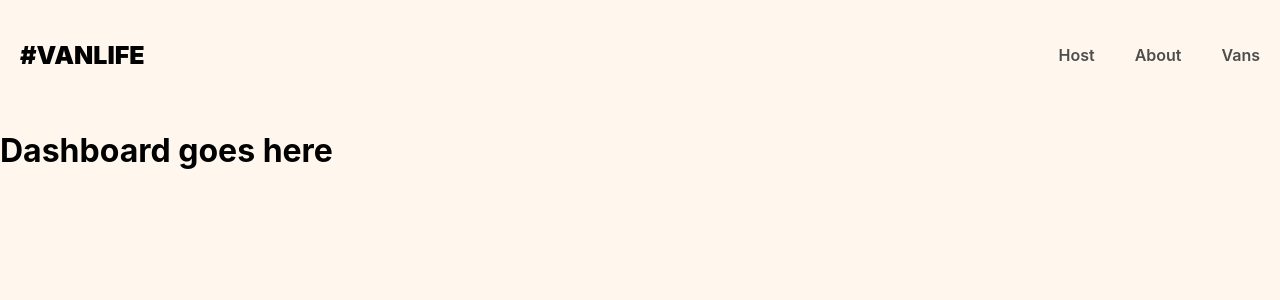
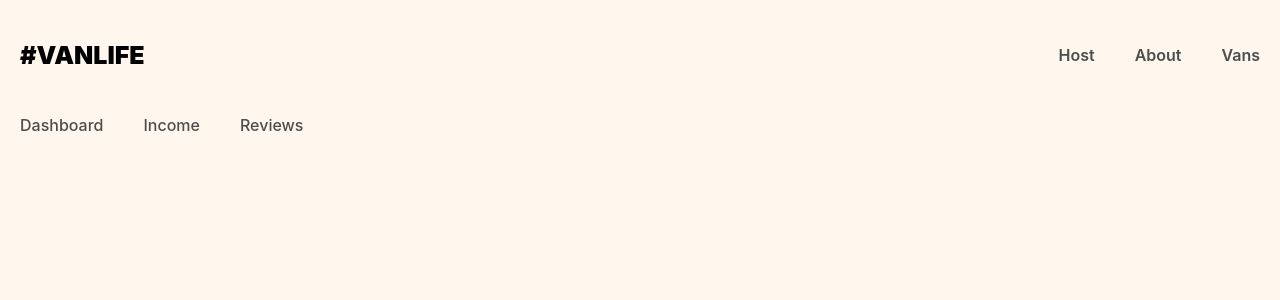
Before and after one commit to OtlotlengMajuja/OTLMAJ363_BCL2401_E01_Otlotleng-Majuja_DJS08, a React (Vite) app: page /host in a window 1280 px wide. Shown: the top 300 px of the page. Built offline with nearby package versions, Linux system fonts and the light colour scheme; what miragejs would draw is missing.

Commit message:
Set the contents of my `HostLayout` function and added CSS styling

```diff
--- a/src/App.jsx
+++ b/src/App.jsx
@@ -20,7 +20,7 @@
           <Route path="/about" element={<About />} />
           <Route path="/vans" element={<Vans />} />
           <Route path="/vans/:id" element={<VanDetail />} />
-          <Route path="/host" element={<Dashboard />}>
+          <Route path="/host" element={<HostLayout />}>
             <Route path="/host/income" element={<Income />} />
             <Route path="/host/reviews" element={<Reviews />} />
           </Route>
--- a/src/components/HostLayout.jsx
+++ b/src/components/HostLayout.jsx
@@ -1,5 +1,12 @@
 import React from "react";
+import { Link } from "react-router-dom";
 
 export default function HostLayout() {
-  return <h1>HostLayout</h1>;
+  return (
+    <nav className="host-nav">
+      <Link to="/host">Dashboard</Link>
+      <Link to="/host/income">Income</Link>
+      <Link to="/host/reviews">Reviews</Link>
+    </nav>
+  );
 }
```
